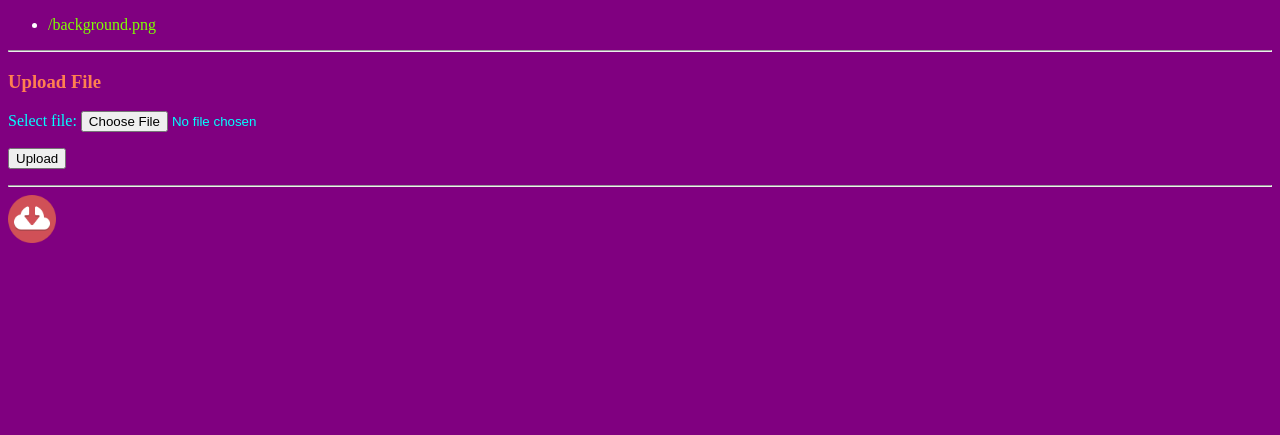
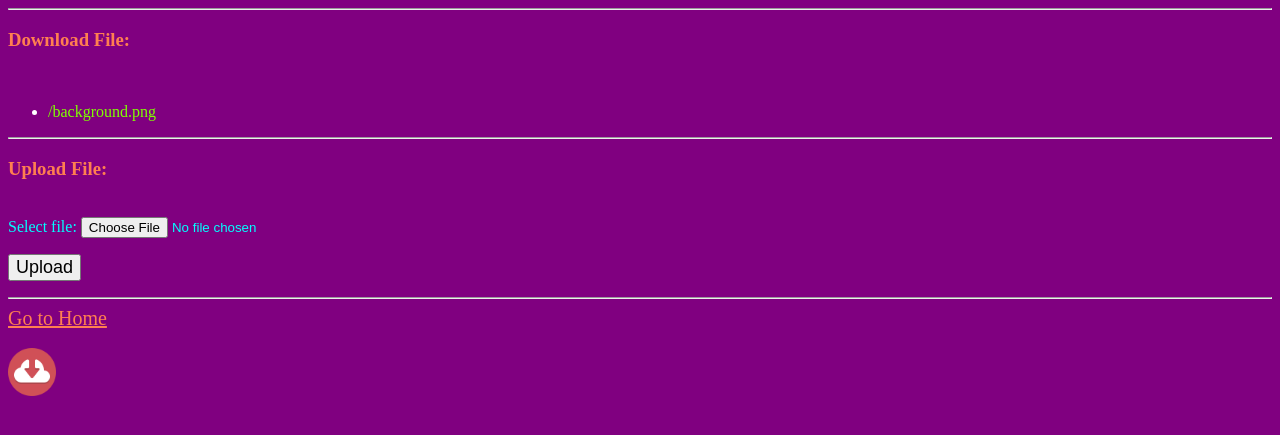
Before and after one commit to mmdchnar/chenarestoon, a Django app: page /dl/ in a window 1280 px wide. Shown: the top 435 px of the page. Run offline with Django 4.2, Linux system fonts and the light colour scheme.

Commit message:
Add some style

```diff
--- a/polls/templates/polls/detail.html
+++ b/polls/templates/polls/detail.html
@@ -26,6 +26,9 @@
 </form>
 
 <hr>
+<a href="/" style="color: coral;font-size:20px;" title="Index">Go to Home</a>
+<br>
+<br>
 <img src="{% static 'polls/images/favicon.ico' %}" title="Favicon">
 
 </body>
--- a/polls/templates/polls/files.html
+++ b/polls/templates/polls/files.html
@@ -10,6 +10,9 @@
 </head>
 <body style="background-color: purple;">
 
+<hr>
+<h3 style="color: coral;">Download File:</h3>
+<br>
 <ul style="color:white;">
     {% if files %}
         {% for file in files %}
@@ -22,15 +25,19 @@
 
 
 <hr>
-<h3 style="color: coral;">Upload File</h3>
+<h3 style="color: coral;">Upload File:</h3>
+<br>
 <form action="{% url 'files' %}" method="post" enctype="multipart/form-data">
     {% csrf_token %}
     <label for="file" style="color: aqua;">Select file:</label>
     <input type="file" name="file" id="file" style="color: aqua;" />
-    <p><input type="submit" value="Upload" /></p>
+    <p><input type="submit" value="Upload" style="font-size: large;"/></p>
 </form>
 
 <hr>
+<a href="/" style="color: coral;font-size:20px;" title="Index">Go to Home</a>
+<br>
+<br>
 <img src="{% static 'polls/images/dl-favicon.ico' %}">
 
 </body>
--- a/polls/templates/polls/index.html
+++ b/polls/templates/polls/index.html
@@ -22,6 +22,9 @@
 {% endif %}
 
 <hr>
+<a href="/" style="color: coral;font-size:20px;" title="Index">Go to Home</a>
+<br>
+<br>
 <img src="{% static 'polls/images/favicon.ico' %}" title="Favicon">
 
 </body>
--- a/polls/templates/polls/vote.html
+++ b/polls/templates/polls/vote.html
@@ -12,6 +12,9 @@
 You'r voting on question {{ question_id }}
 
 <hr>
+<a href="/" style="color: coral;font-size:20px;" title="Index">Go to Home</a>
+<br>
+<br>
 <img src="{% static 'polls/images/favicon.ico' %}" title="Favicon">
 
 </body>
```
